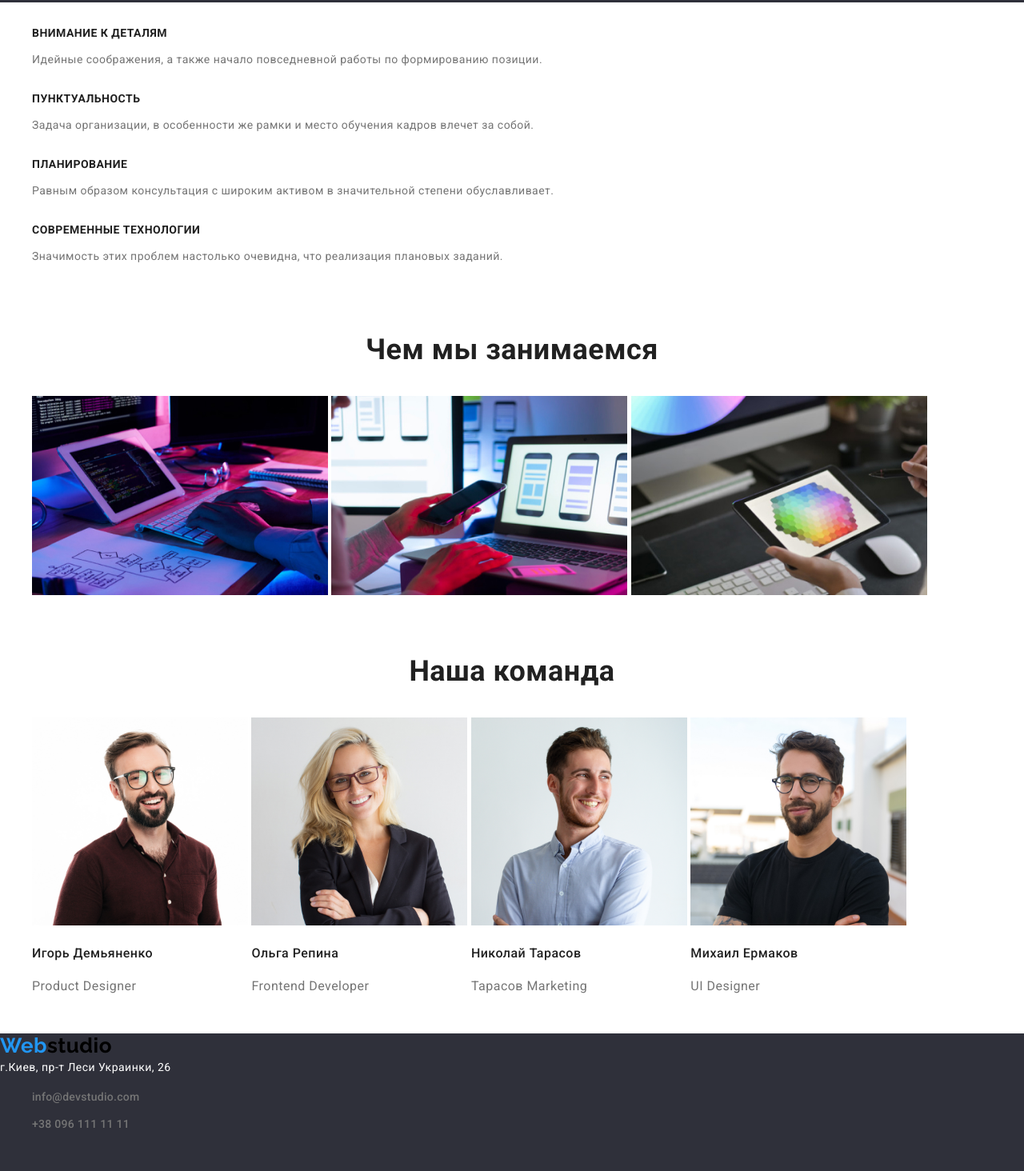
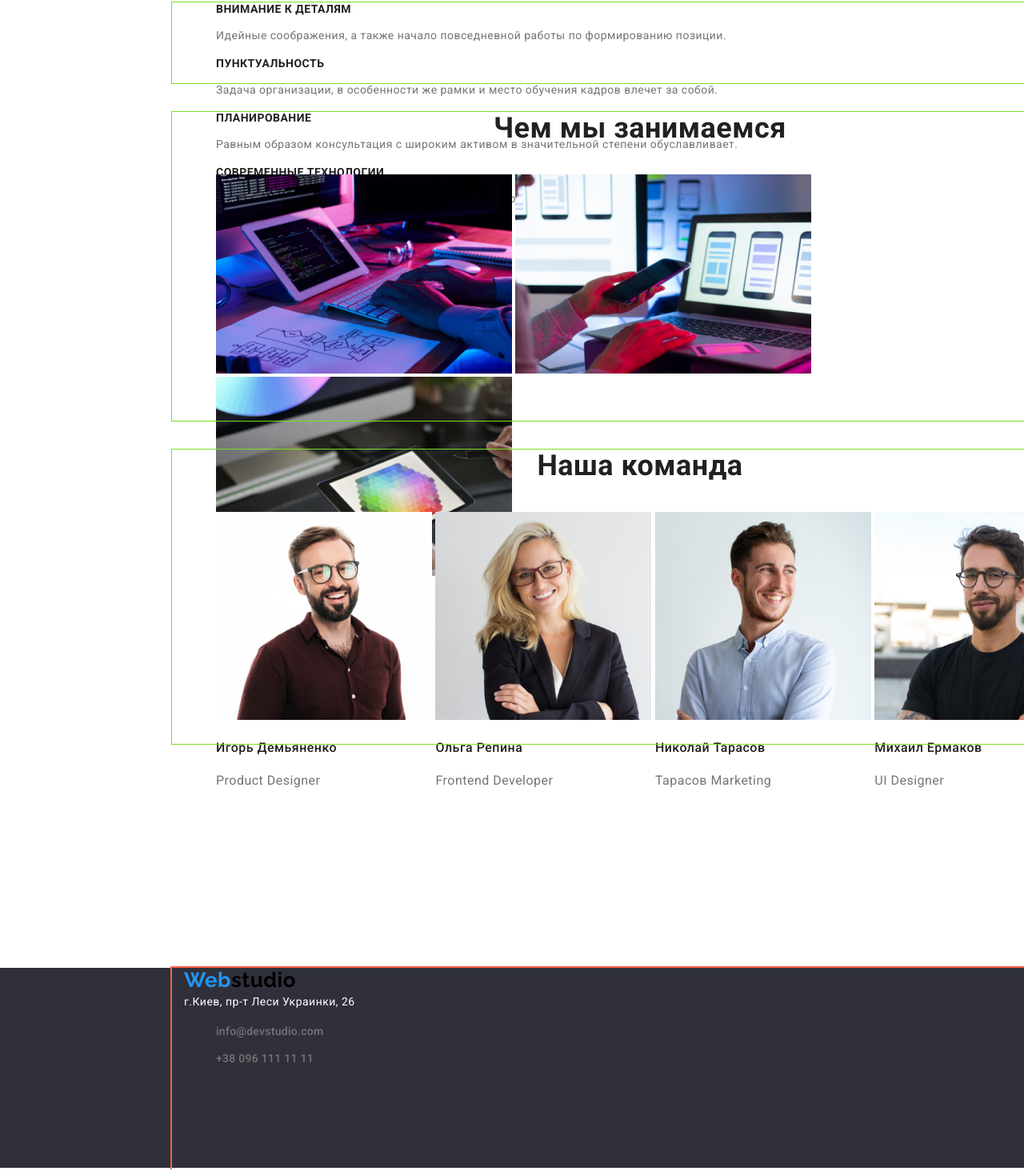
Before and after one commit to togyzbaym/goit-markup-hw-03, a plain HTML site: page index.html in a window 1280 px wide. Shown: the part 903-2367 px from the top of the page at 80% size. Drawn offline with nearby package versions, Linux system fonts and the light colour scheme.

Commit message:
Делаю

```diff
--- a/css/style.css
+++ b/css/style.css
@@ -13,13 +13,19 @@ body {
   font-family: "Roboto", sans-serif;
   font-style: normal;
   letter-spacing: var(--text-letter-spacing);
+  width: 1600px;
 }
 
 /*=========HEDER==========*/
 .header {
-  display: flex;
+  align-items: center;
+}
+.header-container {
+  width: 1170px;
+  padding: 0 15px;
   outline: 2px solid tomato;
   align-items: center;
+  margin: auto auto;
 }
 .logo-link {
   display: flex;
@@ -57,11 +63,22 @@ body {
 /*=========END HEDER===========*/
 
 /*=========HERO===========*/
-.hero-fon {
+.hero {
   width: 1600px;
   height: 600px;
   background-color: #2f303a;
 }
+
+.hero-container {
+  width: 1170px;
+  height: 600px;
+  padding: 0 15px;
+  outline: 2px solid tomato;
+  align-items: center;
+  margin: auto auto;
+  vertical-align: middle;
+}
+
 .main-title {
   font-weight: 900;
   font-size: 44px;
@@ -70,6 +87,7 @@ body {
   letter-spacing: 0.06em;
   text-transform: uppercase;
   color: #ffffff;
+  vertical-align: middle;
 
   /* margin-top: 200px;
   margin-right: 452px;
@@ -88,6 +106,7 @@ body {
   box-shadow: 0px 4px 4px rgba(0, 0, 0, 0.15);
   border-radius: 4px;
   color: var(--titles-color);
+  margin: 0 auto;
 }
 .modal-btn:hover,
 .modal-btn:focus {
@@ -101,9 +120,16 @@ body {
 /*==========END HERO==========*/
 
 /*===========TEXT SECTION======*/
+.text-container {
+  width: 1170px;
+  height: 101px;
+  padding: 0 15px;
+  outline: 1px solid #7adf27;
+  margin: auto auto;
+}
 .text-list-itme {
   list-style-type: none;
-  display: inline-block;
+  display: flexbox;
 }
 .text-third-title {
   font-weight: bold;
@@ -122,6 +148,13 @@ body {
 /*========END TEXT============*/
 
 /*========SERVISES============*/
+.servises-container {
+  width: 1170px;
+  height: 386px;
+  padding: 0 15px;
+  outline: 1px solid #7adf27;
+  margin: auto auto;
+}
 .third-title {
   font-weight: bold;
   font-size: 36px;
@@ -136,6 +169,20 @@ body {
 /*========END SERVISES============*/
 
 /*==============TEAM ===================*/
+.team-section {
+  background-color: F5F4FA;
+  width: 1600px;
+  height: 648px;
+  vertical-align: middle;
+}
+.team-container {
+  width: 1170px;
+  height: 368px;
+  padding: 0 15px;
+  outline: 1px solid #7adf27;
+  margin: auto auto;
+}
+
 .team-list-itme {
   list-style-type: none;
   display: inline-block;
@@ -163,6 +210,14 @@ body {
   width: 1600px;
   height: 250px;
   background-color: #2f303a;
+}
+.footer-container {
+  width: 1170px;
+  height: 252px;
+  padding: 0 15px;
+  outline: 2px solid tomato;
+  align-items: center;
+  margin: auto auto;
 }
 
 /*========PORTFOLIO============*/
--- a/index.html
+++ b/index.html
@@ -18,7 +18,7 @@
 <body>
     <!--Header container-->
     <header class="header">
-        <div class="header-blok">
+        <div class="header-container">
             <nav class="navigation">
                 <a class="logo-link" href="#">Web<span class="logo-part-name">studio</span></a>
                 <ul class="nav-list">
@@ -35,14 +35,14 @@
 
     </header>
     <section class="hero">
-        <div class="hero-fon">
+        <div class="hero-container">
             <h1 class="main-title">Эффективные решения <br> для вашего бизнеса</h1>
             <button class="modal-btn">Заказать услугу</button>
         </div>
     </section>
-    <main>
+    <main class="main-container">
     <!--text container-->
-    <section class="text-section">
+    <section class="text-container">
     <ul class="text-list">
         <li class="text-list-itme">
             <h3  class="text-third-title">Внимание к деталям</h3>
@@ -61,9 +61,9 @@
             <p class="discreption">Значимость этих проблем настолько очевидна, что реализация плановых заданий.</p>
         </li>
     </ul>
-    </section><br>
+    </section>
     <!--Servises Container-->
-    <section class="servises">
+    <section class="servises-container">
         <h3 class="third-title">Чем мы занимаемся</h3>
         <ul class="servises-list">
             <li class="servises-list-itme"><img class="galery-list-img" src="./images/servises/servises-img1.jpg" alt="Computer" width="370" height="249"></li>
@@ -71,37 +71,43 @@
             <li class="servises-list-itme"><img class="galery-list-img" src="./images/servises/servises-img3.jpg" alt="Tablet" width="370" height="249"></li>
         </ul>
 
-    </section><br>
+    </section>
     <!--team container-->
-    <section class="team">
+    <section class="team-section">
+           <div class="team-container">
                 <h3 class="third-title">Наша команда</h3>
                 <ul class="team-list">
                     <li class="team-list-itme">
-                    <img class="team-person-img" src="./images/team/igor.jpg" alt="Игорь Демьяненко Product Designer" width="270" height="260">
+                        <img class="team-person-img" src="./images/team/igor.jpg" alt="Игорь Демьяненко Product Designer" width="270"
+                            height="260">
                         <h4 class="forth-title">Игорь Демьяненко</h4>
                         <p class="sub-title" lang="en">Product Designer</p>
                     </li>
                     <li class="team-list-itme">
-                    <img class="team-person-img" src="./images/team/olga.jpg" alt="Ольга Репина Frontend Developer" width="270" height="260">
+                        <img class="team-person-img" src="./images/team/olga.jpg" alt="Ольга Репина Frontend Developer" width="270"
+                            height="260">
                         <h4 class="forth-title">Ольга Репина</h4>
                         <p class="sub-title" lang="en">Frontend Developer</p>
                     </li>
                     <li class="team-list-itme">
-                    <img class="team-person-img" src="./images/team/nikolai.jpg" alt="Николай Тарасов Marketing" width="270" height="260">
+                        <img class="team-person-img" src="./images/team/nikolai.jpg" alt="Николай Тарасов Marketing" width="270"
+                            height="260">
                         <h4 class="forth-title">Николай Тарасов</h4>
                         <p class="sub-title" lang="en">Тарасов Marketing</p>
                     </li>
                     <li class="team-list-itme">
-                    <img class="team-person-img" src="./images/team/mihail.jpg" alt="Михаил Ермаков UI Designer" width="270" height="260">
+                        <img class="team-person-img" src="./images/team/mihail.jpg" alt="Михаил Ермаков UI Designer" width="270"
+                            height="260">
                         <h4 class="forth-title">Михаил Ермаков</h4>
                         <p class="sub-title" lang="en">UI Designer</p>
                     </li>
                 </ul>
+           </div>
     </section>
-    </main><br>
+    </main>
     <!--footer container-->
     <footer class="footer">
-    <div class="footer-blok">
+    <div class="footer-container">
         <a class="logo-link" href="#">Web<span class="logo-part-name">studio</span></a>
         <address class="address">
             <a class="address-link" href="https://goo.gl/maps/RLjfEgPPpNQvGcjaA"
```
Also changed, not shown: portfolio.html (+1 -1 lines). Lines whose indentation alone changed are shown as unchanged.
